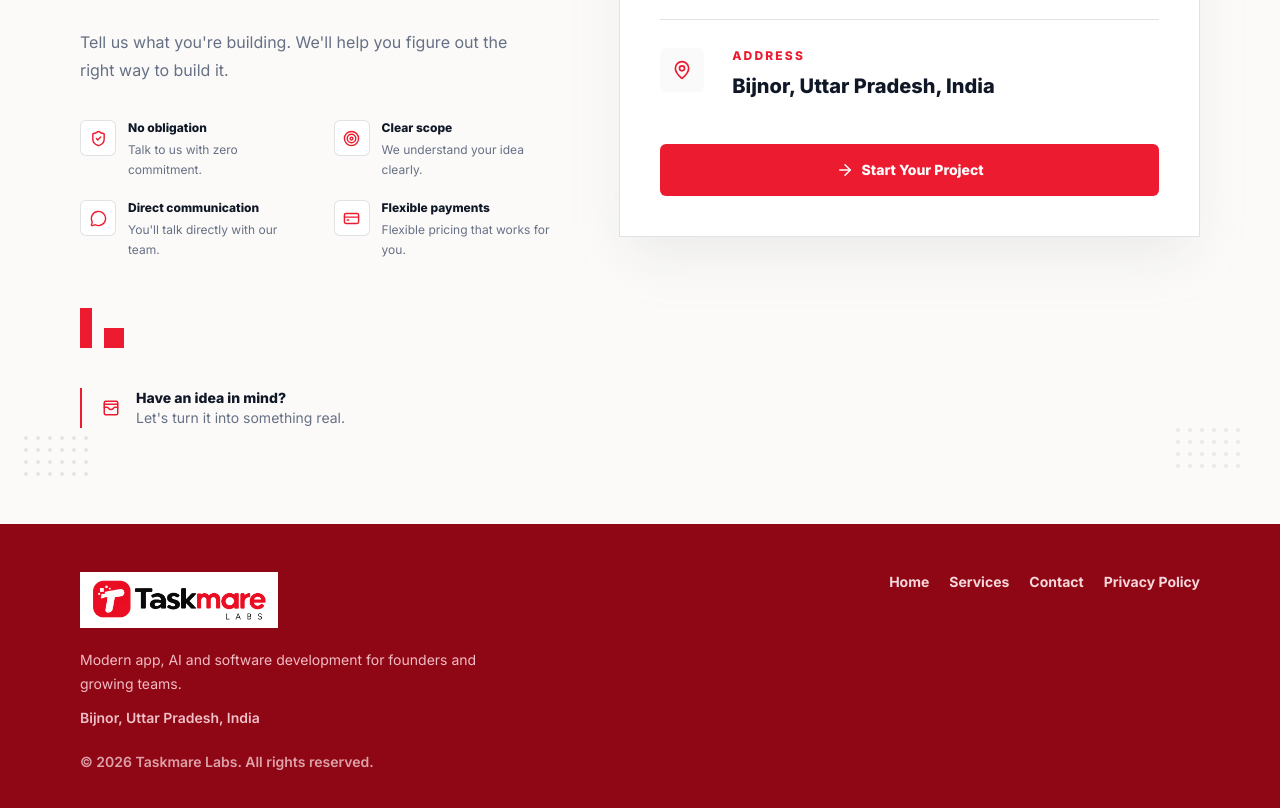
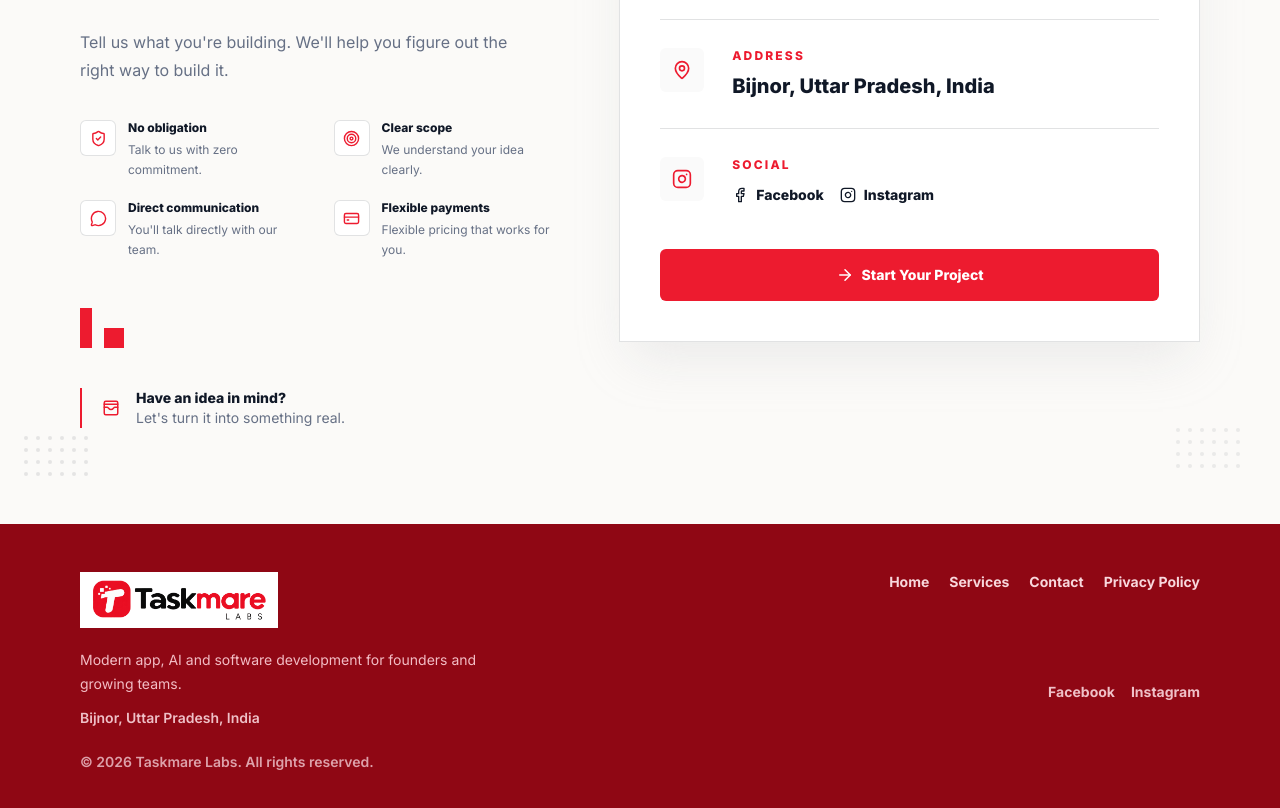
Before and after one commit to Shivikagarg999/taskmare-website, a React (Vite) app: page /contact in a window 1280 px wide. Shown: the part 380-1188 px from the top of the page. Built offline with nearby package versions, Linux system fonts and the light colour scheme.

Commit message:
Added meta tag

```diff
--- a/src/components/common/Footer.jsx
+++ b/src/components/common/Footer.jsx
@@ -1,5 +1,10 @@
 import { NavLink } from 'react-router-dom';
 import { navigation } from '../../data/home.js';
+
+const socialLinks = [
+  { label: 'Facebook', href: 'https://www.facebook.com/taksmare/' },
+  { label: 'Instagram', href: 'https://www.instagram.com/taskmare_labs' },
+];
 
 function Footer() {
   return (
@@ -20,6 +25,7 @@ function Footer() {
           <p className="mt-6 text-sm font-semibold text-[#dda1aa]">© 2026 Taskmare Labs. All rights reserved.</p>
         </div>
 
+        <div className="grid gap-5 md:justify-items-end">
           <nav className="flex flex-wrap gap-5 text-sm font-bold text-[#f8d7dc]">
             {navigation.map((item) => (
               <NavLink key={item.href} to={item.href} className="transition hover:text-[#fff1f3]">
@@ -27,6 +33,14 @@ function Footer() {
               </NavLink>
             ))}
           </nav>
+          <div className="flex flex-wrap gap-4 text-sm font-bold text-[#efc0c7]">
+            {socialLinks.map((item) => (
+              <a key={item.href} href={item.href} target="_blank" rel="noreferrer" className="transition hover:text-[#fff1f3]">
+                {item.label}
+              </a>
+            ))}
+          </div>
+        </div>
       </div>
     </footer>
   );
--- a/src/pages/ContactPage.jsx
+++ b/src/pages/ContactPage.jsx
@@ -1,4 +1,4 @@
-import { ArrowRight, CreditCard, Mail, MapPin, MessageCircle, Phone, ShieldCheck, Target, WalletCards } from 'lucide-react';
+import { ArrowRight, CreditCard, Facebook, Instagram, Mail, MapPin, MessageCircle, Phone, ShieldCheck, Target, WalletCards } from 'lucide-react';
 import MarketingLayout from '../layouts/MarketingLayout.jsx';
 
 const trustItems = [
@@ -110,6 +110,23 @@ function ContactPage() {
                   <p className="mt-2 text-xl font-black text-ink">Bijnor, Uttar Pradesh, India</p>
                 </div>
               </div>
+
+              <div className="grid gap-5 border-t hairline py-7 sm:grid-cols-[52px_1fr]">
+                <span className="grid size-11 place-items-center rounded-md bg-neutral-50 text-brand">
+                  <Instagram size={20} />
+                </span>
+                <div>
+                  <p className="text-xs font-black uppercase tracking-[0.18em] text-brand">Social</p>
+                  <div className="mt-3 flex flex-wrap gap-4 text-sm font-black text-ink">
+                    <a href="https://www.facebook.com/taksmare/" target="_blank" rel="noreferrer" className="inline-flex items-center gap-2 hover:text-brand">
+                      <Facebook size={16} /> Facebook
+                    </a>
+                    <a href="https://www.instagram.com/taskmare_labs" target="_blank" rel="noreferrer" className="inline-flex items-center gap-2 hover:text-brand">
+                      <Instagram size={16} /> Instagram
+                    </a>
+                  </div>
+                </div>
+              </div>
             </div>
 
             <a href="mailto:info@taskmare.online" className="btn-motion mt-4 flex items-center justify-center gap-2 rounded-md bg-brand px-5 py-4 text-sm font-black text-white hover:bg-brand-dark">
```
Lines whose indentation alone changed are shown as unchanged.
